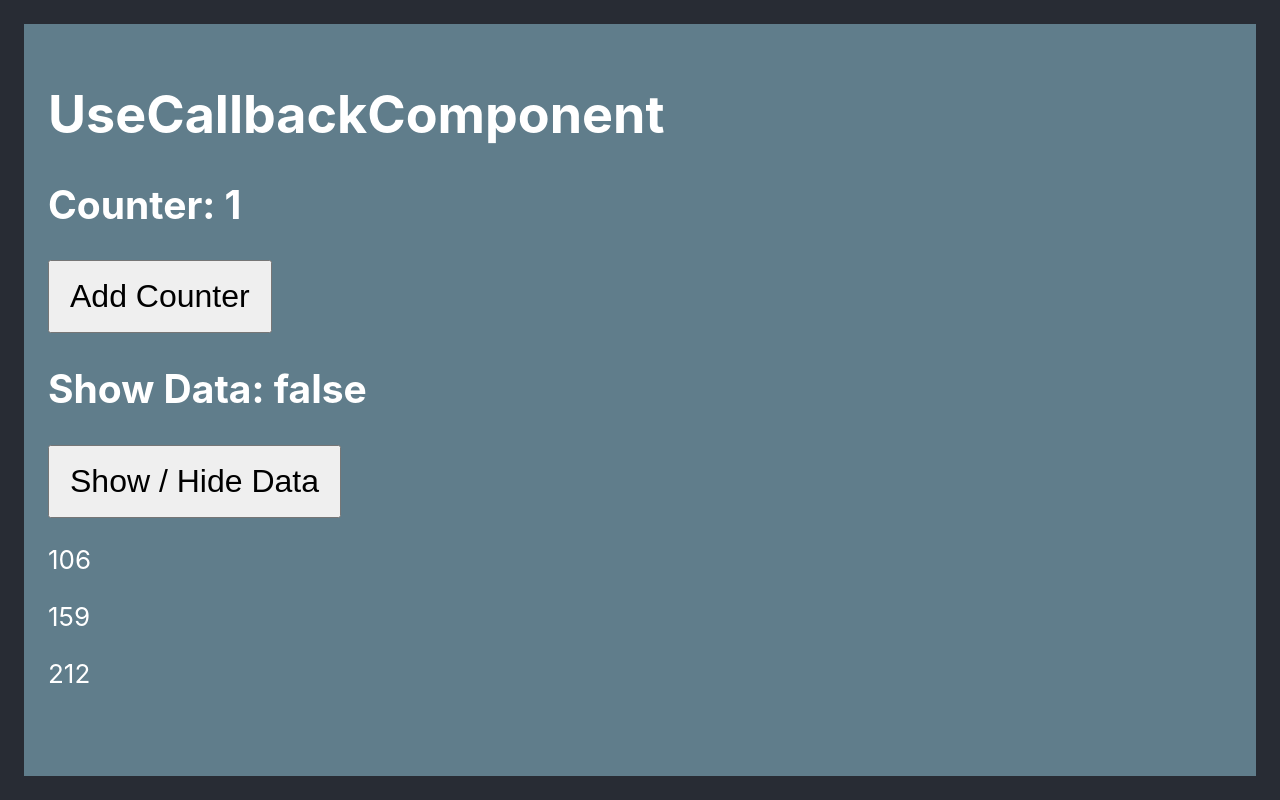
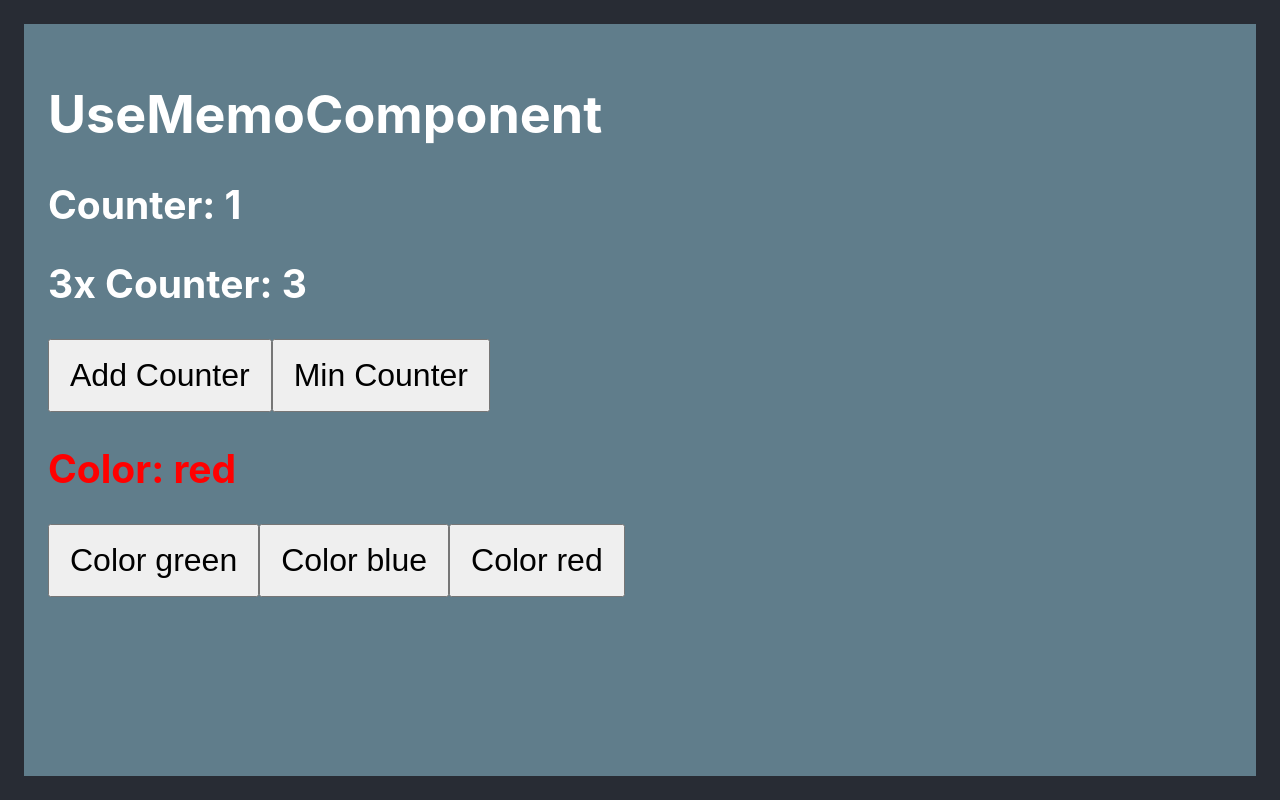
Before and after one commit to rafibauu/tuts-react-hooks, a React (Create React App) app: page / in a window 1280 px wide. Built offline with nearby package versions, Linux system fonts and the light colour scheme.

Commit message:
Episode 7

```diff
--- a/src/App.js
+++ b/src/App.js
@@ -1,11 +1,11 @@
 import React from 'react';
-import UseCallbackComponent from './hooks/useCallback';
+import UseMemoComponent from './hooks/useMemo';
 import './App.css';
 
 function App() {
   return (
     <div className="app">
-      <UseCallbackComponent />
+      <UseMemoComponent />
     </div>
   )
 }
--- /dev/null
+++ b/src/hooks/useMemo/index.js
@@ -0,0 +1,55 @@
+import React, { useState, useMemo } from 'react'
+
+const HeavyFunction = (counter) => {
+  for (let i = 0; i < 2000000000; i++) {}
+  return counter * 3
+}
+
+const UseMemoComponent = () => {
+  const [counter, setCounter] = useState(1)
+  const [color, setColor] = useState('red')
+
+  const counter3x = useMemo(() => {
+    return HeavyFunction(counter)
+  }, [counter])
+
+  const cacheObject  = useMemo(() => {
+    return { theme: color }
+  }, [color])
+
+  return (
+    <div className="functional-app">
+      <h1>UseMemoComponent</h1>
+
+      <div style={{ marginBottom: 24 }}>
+        <h2>Counter: {counter}</h2>
+        <h2>3x Counter: {counter3x}</h2>
+        <button onClick={() => setCounter(counter + 1)}>
+          Add Counter
+        </button>
+        <button onClick={() => setCounter(counter - 1)}>
+          Min Counter
+        </button>
+      </div>
+
+      <div style={{ marginBottom: 24 }}>
+        <h2 style={{ fontWeight: 'bold', color }}>
+          Color: {color}
+        </h2>
+        <button onClick={() => setColor('green')}>
+          Color green
+        </button>
+        <button onClick={() => setColor('blue')}>
+          Color blue
+        </button>
+        <button onClick={() => setColor('red')}>
+          Color red
+        </button>
+      </div>
+    </div>
+  )
+}
+
+
+
+export default UseMemoComponent
```
